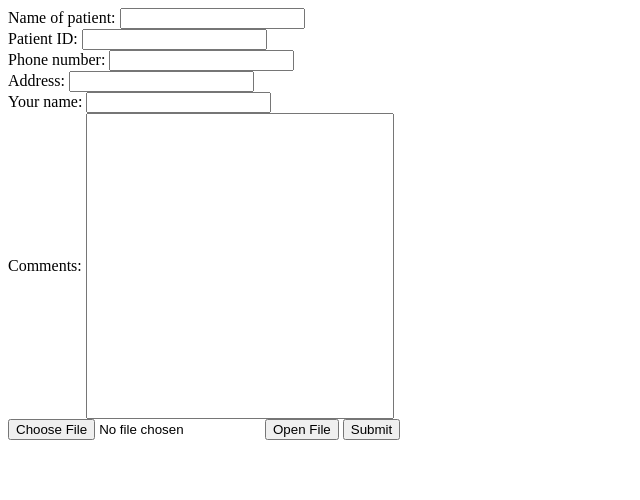
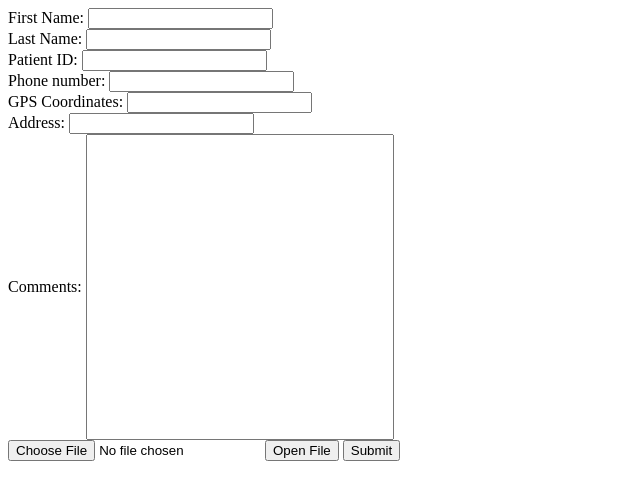
Before and after one commit to CSC301H-Fall2013/Ultra-Remote-Medicine, a Django app: template templates/website/newPatient.html in a window 1280 px wide. Shown: the top 500 px of the page, without its empty margins (0-640 px from the left). Run offline with Django 3.2, Linux system fonts and the light colour scheme; the template is opened without the code that fills it, so the values that code supplies are empty; parts of the project's set-up code (start-up, migrations or seed data) failed here and were passed over.

Commit message:
Modified the newPatient and views page to more closely align with the actual schema.

```diff
--- a/templates/website/newPatient.html
+++ b/templates/website/newPatient.html
@@ -13,12 +13,13 @@
 	<body>
 		<form id="login-form" action="{% url 'add_patient' %}" method="post">
             {% csrf_token %}
-			Name of patient: <input type="text" name="patientName"><br> <!--link to patent-->
+			First Name: <input type="text" name="firstName"><br> <!--link to patent-->
+			Last Name: <input type="text" name="lastName"><br> <!--link to patent-->
 			Patient ID: <input type="text" name="patientID"><br>
-			Phone number: <input type="text" name="phonenumber"><br>
+			Phone number: <input type="text" name="phoneNumber"><br>
+			GPS Coordinates: <input type="text" name="gpsCoordinates"><br>
 			Address: <input type="text" name="address"><br>
 			<!--Doctor: <input type="text" name="doctor"><br>-->
-			Your name: <input type="text" name="fWorkerName"><br>
 			Comments: <input type="text" name="comments" style="width: 300px; height: 300px;"><br>
 			<input type="file" name="selectedFile">
 			<input type=button onClick="openFile()" value="Open File">
```
Also changed, not shown: sample/views.py (+9 -4 lines).
